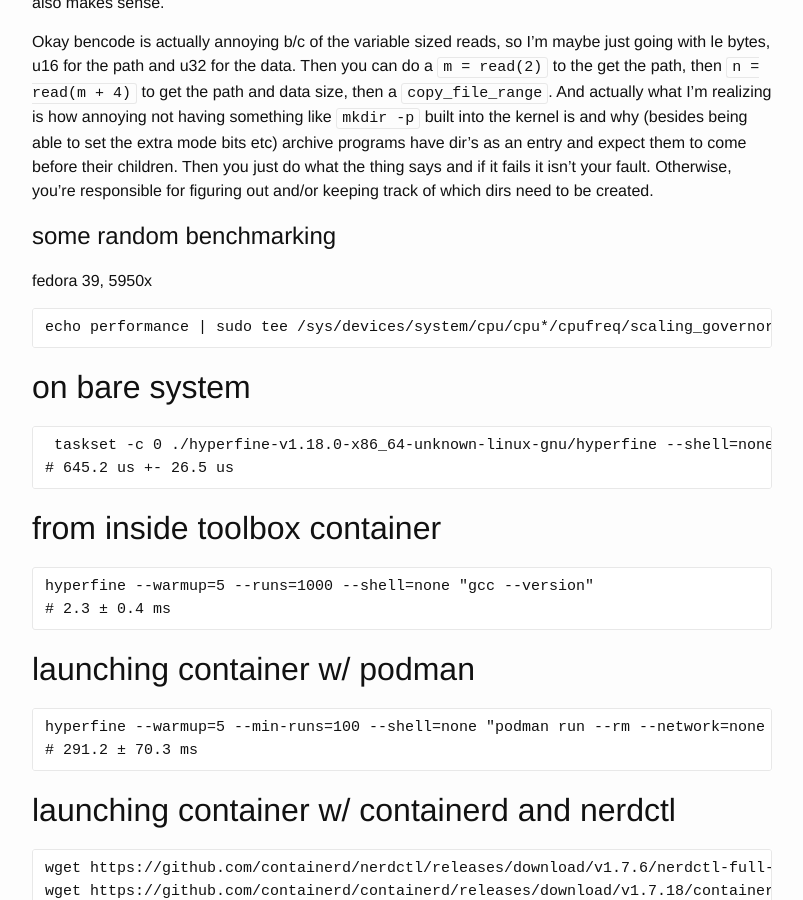
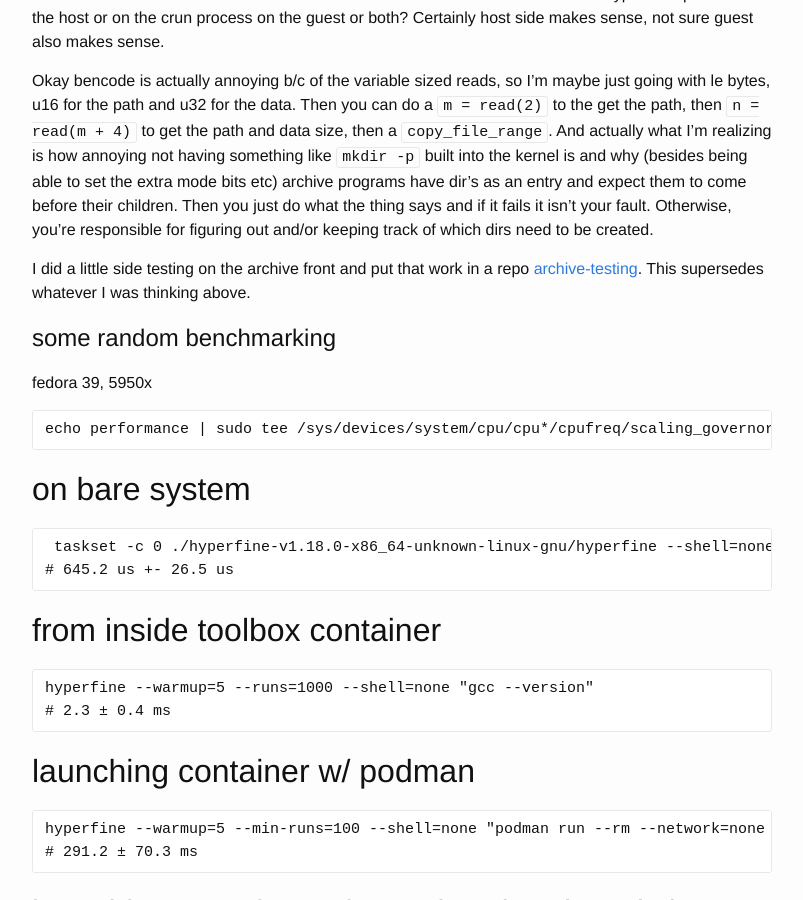
Before and after one commit to aconz2/aconz2.github.io, a Jekyll site: the page built from _posts/2024-06-27-program-explorer-planning.md, in a window 1280 px wide and 900 px high, scrolled down 8834 px. Shown: the whole window, without its empty margins (238-1041 px from the left). Built offline with Jekyll 4.4.1, drawn with Linux system fonts in a browser that asks for light colours; some of the changed text lies outside the part shown.

Commit message:
update on archive testing

```diff
--- a/_posts/2024-06-27-program-explorer-planning.md
+++ b/_posts/2024-06-27-program-explorer-planning.md
@@ -4,6 +4,8 @@ title:  "Program Explorer Planning"
 date:   2024-06-27
 categories:
 ---
+
+Note: this has become more of a brain dump that I'm updating over time, so reader beware
 
 I've been cooking up some ideas for a project tentatively called Program Explorer which is like Compiler Explorer but for any container. Initially the containers would be of a similar text-in to text-out as for compilers, but we can imagine supporting arbitrary outputs like images in the future. The user edits some input file(s), chooses a container, and gets the output sent back to them in the browser.
 
@@ -132,6 +134,8 @@ Multipart form data seems a mess and not worthwhile. I can't really find a good
 That also makes me think of whether it is better to have the timeout on the cloud-hypervisor process on the host or on the crun process on the guest or both? Certainly host side makes sense, not sure guest also makes sense.
 
 Okay bencode is actually annoying b/c of the variable sized reads, so I'm maybe just going with le bytes, u16 for the path and u32 for the data. Then you can do a `m = read(2)` to the get the path, then `n = read(m + 4)` to get the path and data size, then a `copy_file_range`. And actually what I'm realizing is how annoying not having something like `mkdir -p` built into the kernel is and why (besides being able to set the extra mode bits etc) archive programs have dir's as an entry and expect them to come before their children. Then you just do what the thing says and if it fails it isn't your fault. Otherwise, you're responsible for figuring out and/or keeping track of which dirs need to be created.
+
+I did a little side testing on the archive front and put that work in a repo [archive-testing](https://github.com/aconz2/archive-testing). This supersedes whatever I was thinking above.
 
 # some random benchmarking
 
```
